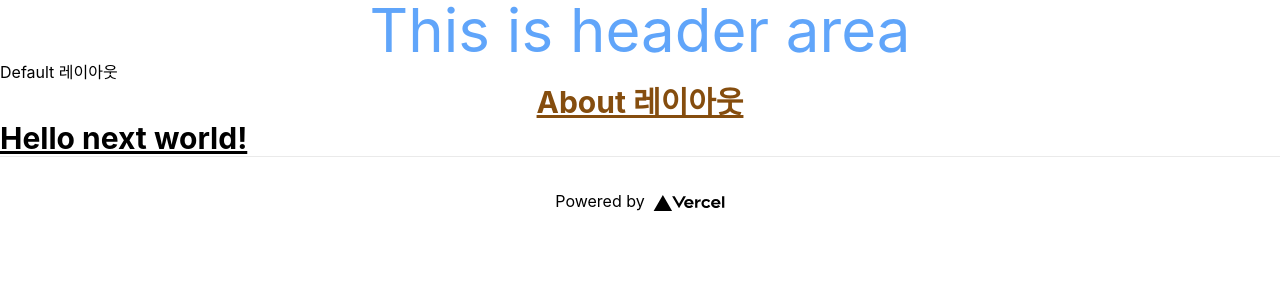
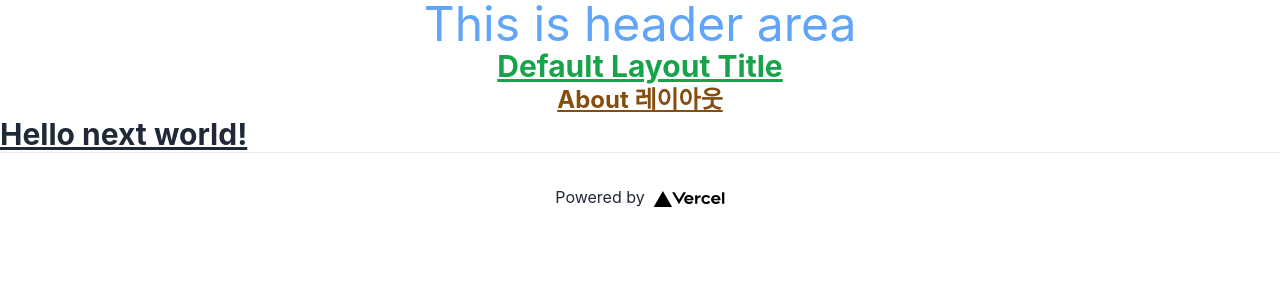
Before and after one commit to semeecolon/stock-supply-demand-analysis, a Next.js app: page /about in a window 1280 px wide. Shown: the top 300 px of the page. Built offline with nearby package versions, Linux system fonts and the light colour scheme.

Commit message:
[test] fix eslint config (prettier), add daisyUI package and config / apply page

```diff
--- a/package.json
+++ b/package.json
@@ -32,6 +32,7 @@
     "@typescript-eslint/eslint-plugin": "^5.18.0",
     "@typescript-eslint/parser": "^5.18.0",
     "autoprefixer": "^10.4.4",
+    "daisyui": "^2.13.6",
     "eslint": "8.12.0",
     "eslint-config-next": "12.1.4",
     "eslint-config-prettier": "^8.5.0",
--- a/src/components/header.tsx
+++ b/src/components/header.tsx
@@ -2,5 +2,5 @@ import Image from 'next/image';
 import styles from '@/styles/Home.module.css';
 
 export default function MyHeader() {
-  return <header className="text-center text-6xl text-blue-400">This is header area</header>;
+  return <header className="text-center text-5xl text-blue-400">This is header area</header>;
 }
--- a/src/components/layouts/layoutAbout.tsx
+++ b/src/components/layouts/layoutAbout.tsx
@@ -27,7 +27,7 @@ const LayoutAbout = ({ children, title }: Props) => (
       <title>{title}</title>
     </Head>
     <div className="text-center text-yellow-800">
-      <h1 className="text-3xl font-bold underline">{title}</h1>
+      <h1 className="text-2xl font-bold underline">{title}</h1>
     </div>
     <main className="">{children}</main>
   </div>
--- a/src/components/layouts/layoutDefault.tsx
+++ b/src/components/layouts/layoutDefault.tsx
@@ -18,7 +18,9 @@ export default function LayoutDefault({ children, title, keywords, description }
         <meta name="keywords" content={keywords} />
       </Head>
       <MyHeader />
-      Default 레이아웃
+      <div className="text-center text-green-600">
+        <h1 className="text-3xl font-bold underline">{title}</h1>
+      </div>
       <main className="">{children}</main>
       <MyFooter />
     </>
--- a/src/pages/index.tsx
+++ b/src/pages/index.tsx
@@ -21,10 +21,17 @@ const Home: NextPage = () => {
           Get started by editing <code className={styles.code}>pages/index.tsx</code>
         </p>
 
-        <div className="-mt-10">
+        {/* tailwind-daisy area */}
+        <div className="-mt-10 text-center">
           <h1 className="text-3xl font-bold underline">Hello Next.js world!!</h1>
           <h2>
-            <Link href="/about">Link about</Link> / <a href="./about">Anker about</a>
+            <Link href="/about" passHref>
+              <button className="btn btn-primary">Link about</button>
+            </Link>{' '}
+            /{' '}
+            <a href="./about">
+              <button className="btn btn-primary rounded-full">Anker about</button>
+            </a>
           </h2>
         </div>
 
--- a/tailwind.config.js
+++ b/tailwind.config.js
@@ -1,7 +1,22 @@
+const { config } = require('process');
+
 module.exports = {
   content: ['./src/**/*.{js,ts,jsx,tsx}'],
   theme: {
     extend: {}
   },
-  plugins: []
+
+  // add daisyUI plugin
+  plugins: [require('daisyui')],
+  // daisyUI config(optional)
+  daisyui: {
+    styled: true,
+    themes: true,
+    base: true,
+    utils: true,
+    logs: true,
+    rtl: false,
+    prefix: '',
+    darkTheme: 'dark'
+  }
 };
```
Also changed, not shown: tsconfig.json (+5 -5 lines), .eslintrc.json, 1 other file (tests, documents, lock files or other folders).
